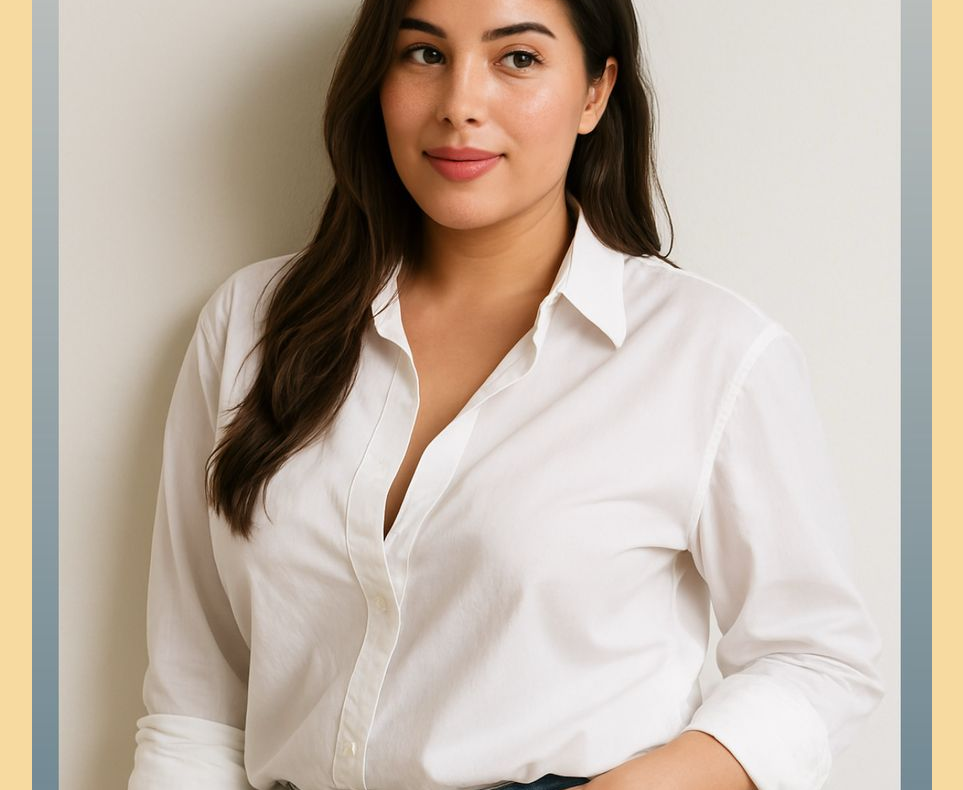
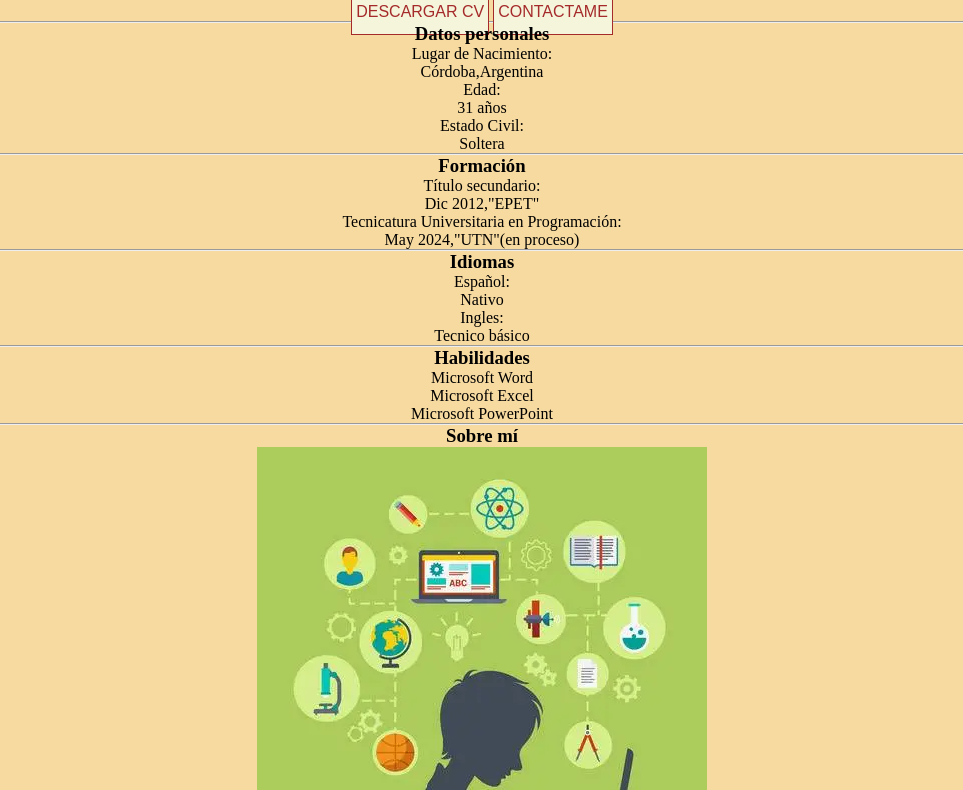
Before and after one commit to Celesgeo/TP1-labIII-2025, a plain HTML site: page index.html in a window 1280 px wide. Shown: the part 481-1271 px from the top of the page, without its empty margins (158-1121 px from the left). Drawn offline with nearby package versions, Linux system fonts and the light colour scheme.

Commit message:
Agregar Css al img

```diff
--- a/style.css
+++ b/style.css
@@ -13,3 +13,23 @@ body{
     font-family:"yelowtail";
     text-shadow: 0 0 35px rgb(81, 64, 35);
 }
+.boton{
+    border: 1px solid brown;
+    background-color: beige;
+    padding:14px 4px;
+    text-decoration: none;
+    font-family: fantasy;
+    color:brown
+
+}
+.header{
+    color:rgb(88, 52, 52);
+    text-align: center;
+
+}
+.header img{
+    text-align: center;
+    width: 200px;
+    border: solid 3px white;
+    border-radius: 50%;
+    }
```
